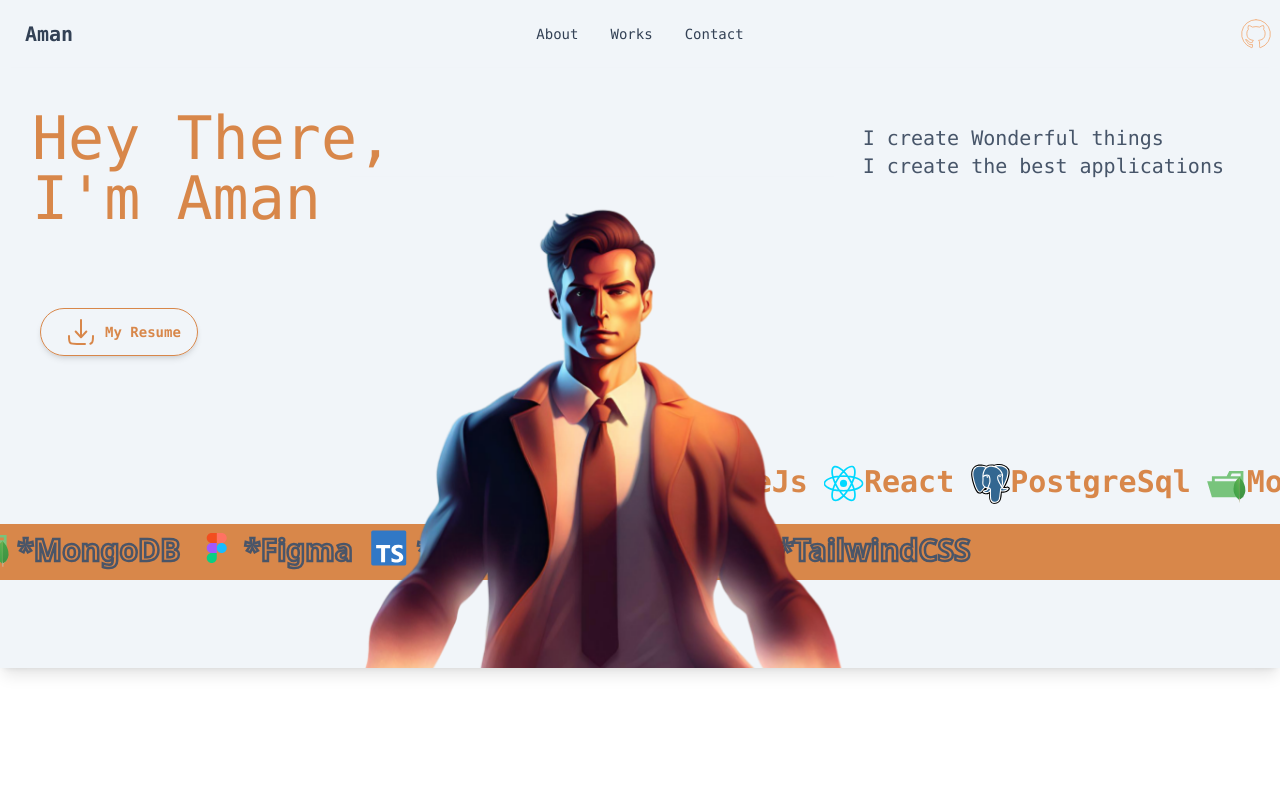
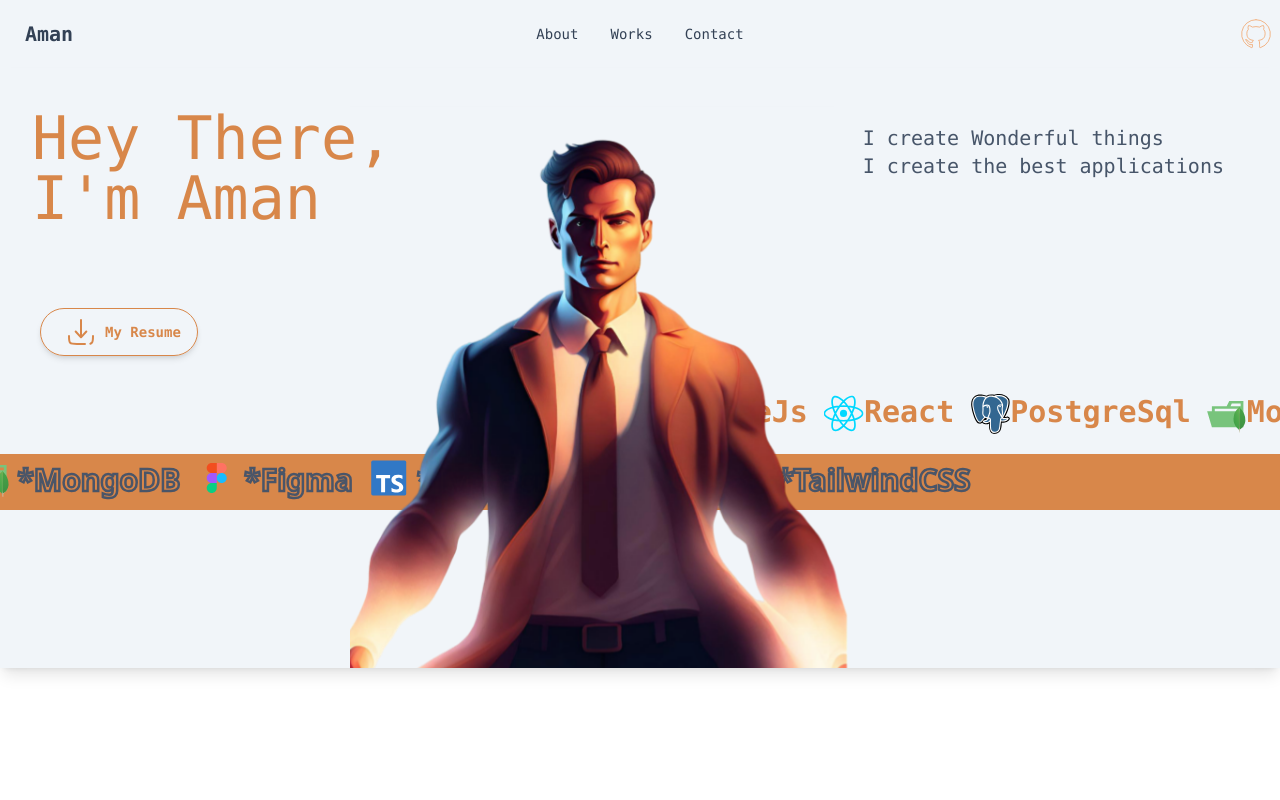
Before and after one commit to mrcoder57/minimal-resume, a React (Vite) app: page / in a window 1280 px wide. Shown: the top 800 px of the page. Built offline with nearby package versions, Linux system fonts and the light colour scheme; no server answers.

Commit message:
fix(responsive):changed responsive

```diff
--- a/src/Components/Hero.jsx
+++ b/src/Components/Hero.jsx
@@ -29,7 +29,7 @@ const Hero = () => {
           My Resume
         </a>
       </div>
-      <div className=" lg:h-44  lg:max-h-40 lg:ml-[350px] lg:mt-[-180px] mx-4 mt-6 relative z-50 md:ml-[200px] ">
+      <div className=" lg:h-44  lg:max-h-40 lg:ml-[350px] lg:mt-[-250px] mx-4 mt-6 relative z-50 md:ml-[200px] ">
         <img src={body} alt="boy" width={500} height={200} draggable={false} />
       </div>
       <Herobg></Herobg>
```
